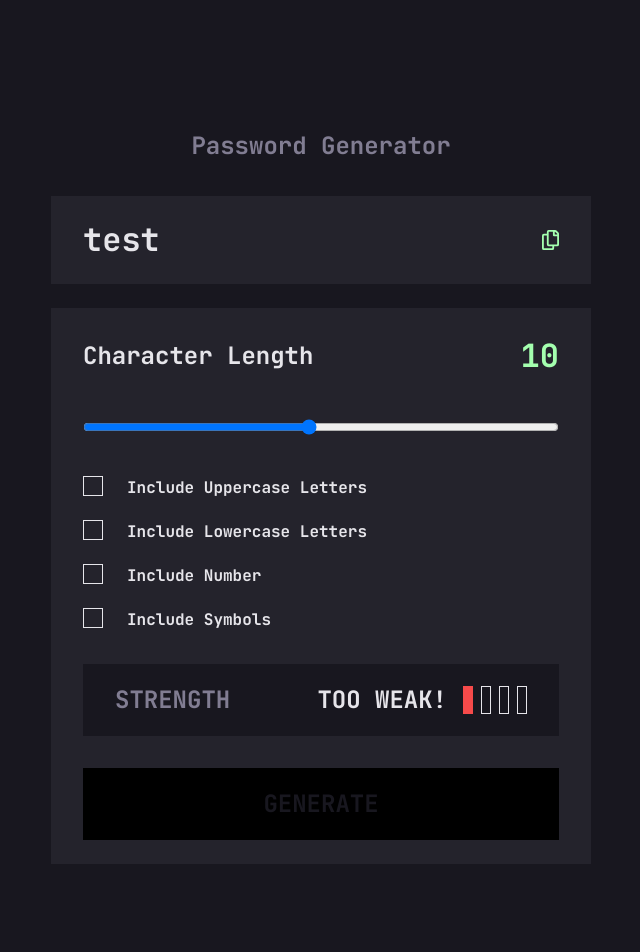
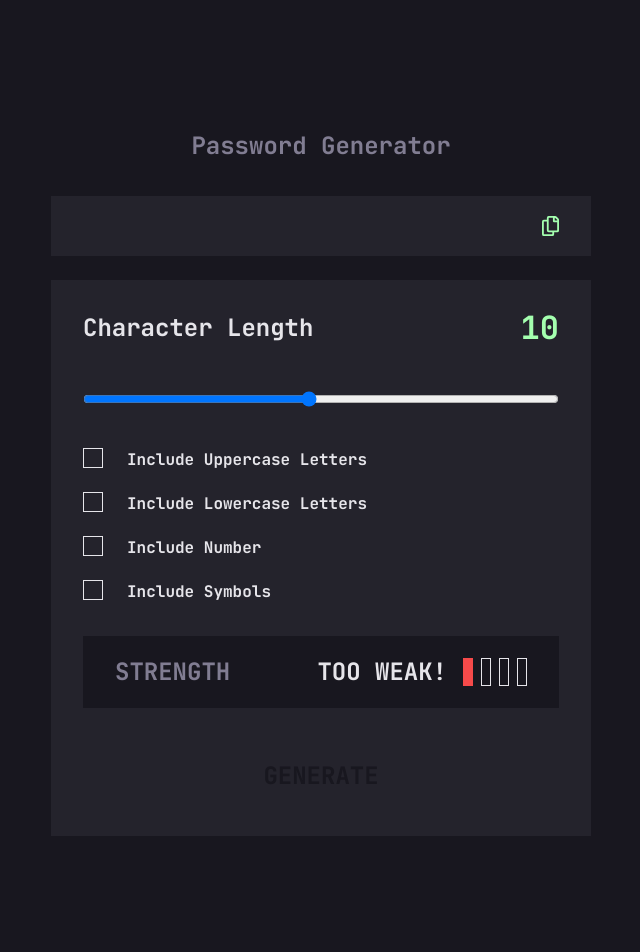
Before and after one commit to lukacsja/password-generator-app, a Next.js app: page / in a window 1280 px wide. Shown: the top 952 px of the page, without its empty margins (319-959 px from the left). Built offline with nearby package versions, Linux system fonts and the light colour scheme.

Commit message:
css adjustment

```diff
--- a/components/password-generator.tsx
+++ b/components/password-generator.tsx
@@ -7,7 +7,7 @@ import React, { useEffect, useState } from 'react';
 
 const PasswordGenerator = () => {
   const [passwordLength, setPasswordLength] = useState<number>(10);
-  const [generatedPassword, setGeneratedPassword] = useState<string>('test');
+  const [generatedPassword, setGeneratedPassword] = useState<string>('');
   const [charTypesToUse, setCharTypesToUse] = useState<CharacterType[]>([]);
   const [passwordStrength, setPasswordStrength] = useState<PasswordStrength>(
     PasswordStrength.TooWeak
@@ -156,7 +156,7 @@ const PasswordGenerator = () => {
       </h1>
       <div className='flex w-full flex-col gap-4 text-[24px] font-bold text-gray-light md:gap-6 md:text-[32px]'>
         <div className='flex items-center justify-between bg-gray-dark p-4 md:px-8 md:py-5'>
-          <h2>{generatedPassword}</h2>
+          <h2 className='text-[24px] md:text-[32px]'>{generatedPassword}</h2>
           <div className='flex items-center gap-4'>
             {isPasswordCopied && (
               <div className='text-[16px] uppercase text-green-theme'>
@@ -225,7 +225,7 @@ const PasswordGenerator = () => {
             </div>
           </div>
           <button
-            className='flex h-14 items-center justify-center bg-green-theme text-[16px] uppercase text-gray-darkest transition-all duration-300 hover:border hover:border-green-theme hover:bg-gray-darkest hover:text-green-theme disabled:bg-black md:h-[72px] md:text-[24px]'
+            className='flex h-14 items-center justify-center bg-green-theme text-[16px] uppercase text-gray-darkest transition-all duration-300 hover:border hover:border-green-theme hover:bg-gray-darkest hover:text-green-theme disabled:cursor-not-allowed disabled:bg-gray-dark md:h-[72px] md:text-[24px]'
             disabled={
               passwordStrength === PasswordStrength.TooWeak ||
               charTypesToUse.length === 0
```
Also changed, not shown: app/globals.css (+0 -21 lines).
